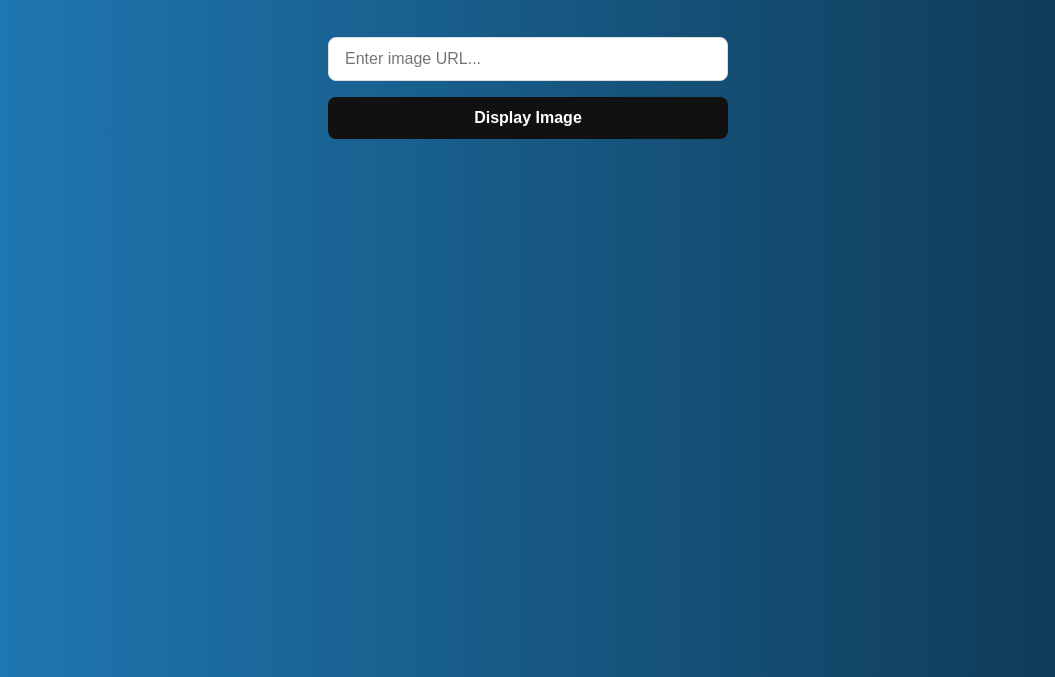
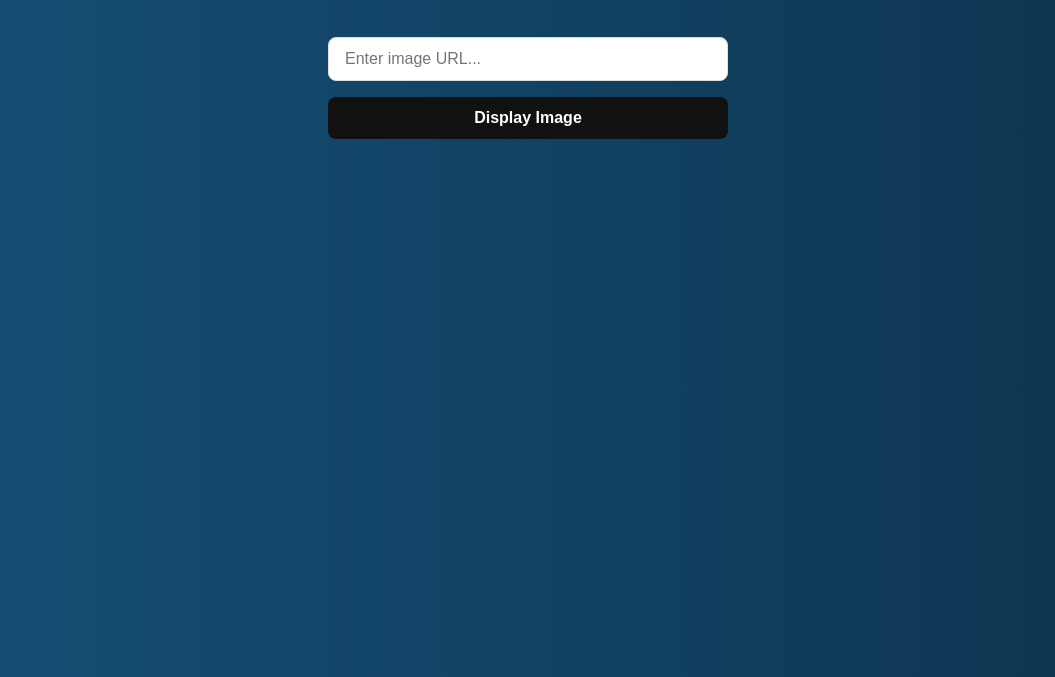
Before and after one commit to IpsaScientiaPotestasEst/Image-Gallery, a website: page index.html in a window 1280 px wide. Shown: the part 123-800 px from the top of the page, without its empty margins (112-1167 px from the left). Drawn offline with Linux system fonts and the light colour scheme.

Commit message:
Update index.html

```diff
--- a/index.html
+++ b/index.html
@@ -42,10 +42,9 @@
         body {
             font-family: -apple-system, BlinkMacSystemFont, "Segoe UI", Roboto, Helvetica, Arial, sans-serif;
             background: #1C6EA4;
-            background: -moz-linear-gradient(left, #1C6EA4 0%, #207DBA 0%, #0E354F 100%);
-            background: -webkit-linear-gradient(left, #1C6EA4 0%, #207DBA 0%, #0E354F 100%);
-            background: linear-gradient(to right, #1C6EA4 0%, #207DBA 0%, #0E354F 100%);
-            background-attachment: fixed;
+            background: -moz-linear-gradient(left, #1C6EA4 0%, #155078 0%, #0E344F 100%);
+            background: -webkit-linear-gradient(left, #1C6EA4 0%, #155078 0%, #0E344F 100%);
+            background: linear-gradient(to right, #1C6EA4 0%, #155078 0%, #0E344F 100%);
             min-height: 100vh;
             color: #333;
             padding: 40px 20px;
```
